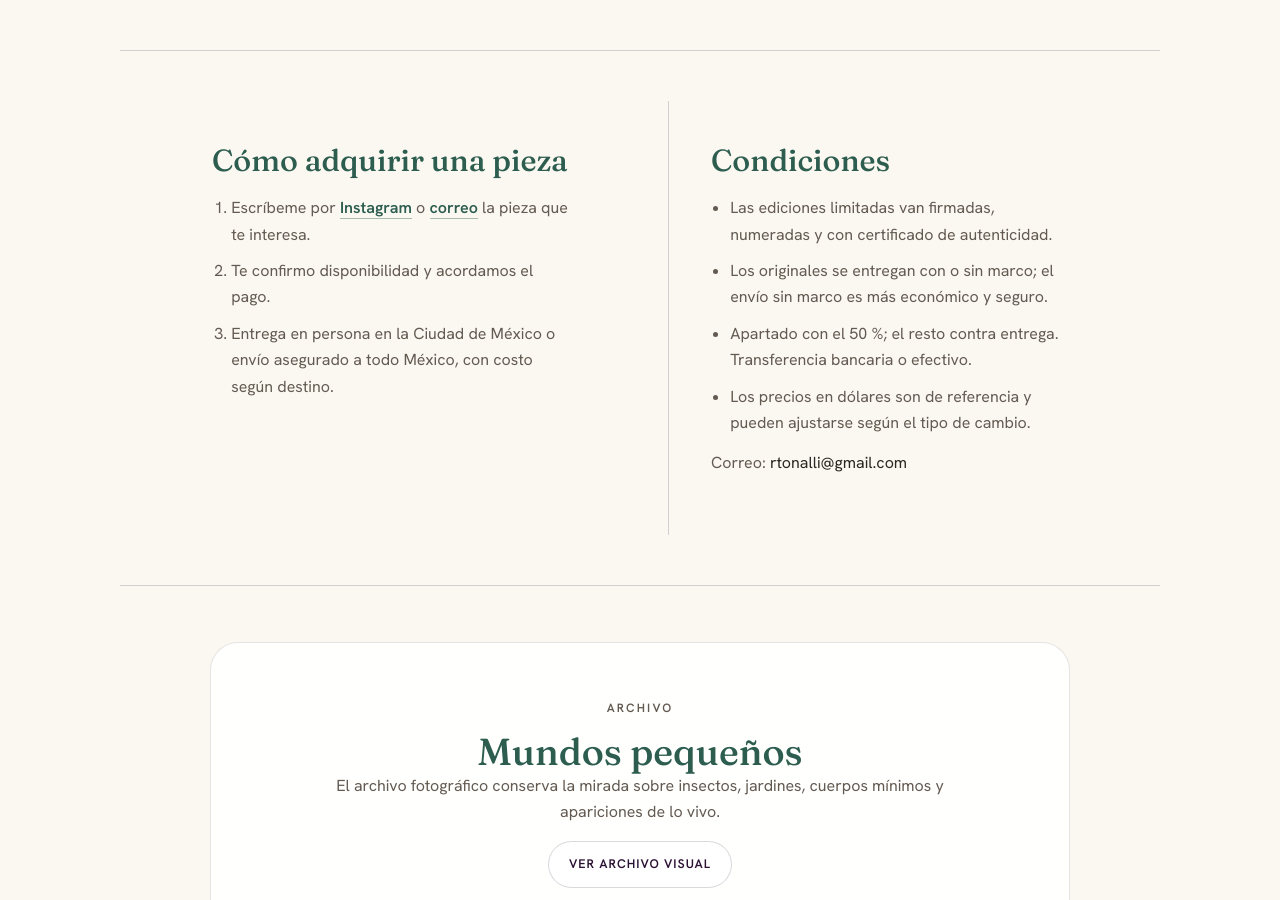
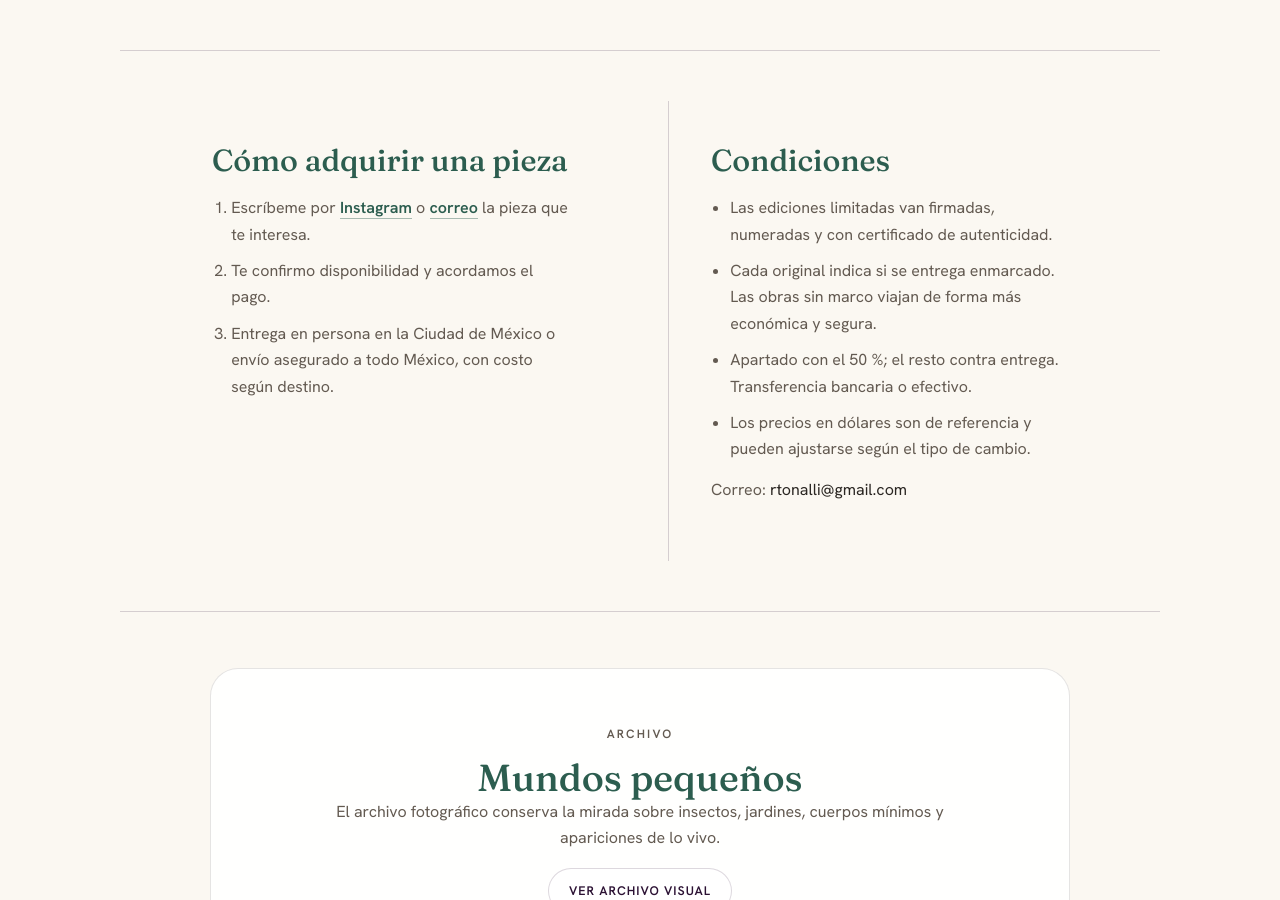
Before and after one commit to LiberPH/libertad-pantoja_site, a Jekyll site: the page built from obra.html, in a window 1280 px wide and 900 px high, scrolled down 5890 px. Built offline with Jekyll 4.4.1, drawn with Linux system fonts in a browser that asks for light colours; some of the changed text lies outside the part shown.

Commit message:
Condiciones: cada original indica su marco; crédito de la foto del taller; hora del Club
Co-Authored-By: Claude Opus 5.5 <noreply@anthropic.com>

```diff
--- a/_catalogo/catalogo.css
+++ b/_catalogo/catalogo.css
@@ -92,6 +92,8 @@ img.obra { display: block; }
 .v .sobre p { font-size: 13.5px; line-height: 1.45; }
 .sobre p + p { margin-top: 10px; }
 .v .sobre p + p { margin-top: 7px; }
+.sobre .credito { margin-top: 14px; font-size: 10px; letter-spacing: 0.04em; color: var(--tinta-media); }
+.v .sobre .credito { margin-top: 9px; }
 
 /* ---------- Índice ---------- */
 
--- a/_catalogo/generar.py
+++ b/_catalogo/generar.py
@@ -67,7 +67,7 @@ PASOS = [
 
 CONDICIONES = [
     "Las ediciones limitadas van firmadas, numeradas y con certificado de autenticidad.",
-    "Los originales se entregan con o sin marco; el envío sin marco es más económico y seguro.",
+    "Cada original indica si se entrega enmarcado. Las obras sin marco viajan de forma más económica y segura.",
     "Apartado con el 50 %; el resto contra entrega. Transferencia bancaria o efectivo.",
     "Los precios en dólares son de referencia y pueden ajustarse según el tipo de cambio.",
 ]
@@ -216,7 +216,7 @@ def paginas(fmt, config, ui, onirica, hadas):
     parrafos = "".join(f"<p>{t}</p>" for t in SOBRE)
     p.append(("marfil sobre", f"""
       <figure class="sobre-foto"><img src="../img/taller.jpg" alt="Libertad Pantoja dibujando en su taller"></figure>
-      <div class="sobre-texto"><h2>Sobre mi obra</h2>{parrafos}</div>"""))
+      <div class="sobre-texto"><h2>Sobre mi obra</h2>{parrafos}<p class="credito">Fotografía del taller: RV</p></div>"""))
 
     # Índice
     celdas = []
--- a/club.html
+++ b/club.html
@@ -51,6 +51,7 @@ permalink: /club/
     </li>
   </ul>
   <p>
+    Sesiones a las 10:30 a. m.<br>
     Cupo limitado a 5 lugares por sesión presencial.<br>
     $450 MXN por sesión.
   </p>
--- a/obra.html
+++ b/obra.html
@@ -9,7 +9,7 @@ body_class: "pagina-obra"
 hero_link:
   url: "/assets/docs/catalogo-libertad-pantoja.pdf"
   label: "Descargar el catálogo de obra"
-  note: "PDF · 1.2 MB · septiembre 2026"
+  note: "PDF · 2.1 MB · septiembre 2026"
   download: true
 ---
 {% assign n_original = site.data.obras | where: "category", "original" | size %}
@@ -107,7 +107,7 @@ hero_link:
     <h2>Condiciones</h2>
     <ul class="soft-list">
       <li>Las ediciones limitadas van firmadas, numeradas y con certificado de autenticidad.</li>
-      <li>Los originales se entregan con o sin marco; el envío sin marco es más económico y seguro.</li>
+      <li>Cada original indica si se entrega enmarcado. Las obras sin marco viajan de forma más económica y segura.</li>
       <li>Apartado con el 50 %; el resto contra entrega. Transferencia bancaria o efectivo.</li>
       <li>Los precios en dólares son de referencia y pueden ajustarse según el tipo de cambio.</li>
     </ul>
```
Also changed, not shown: 2 other files.
